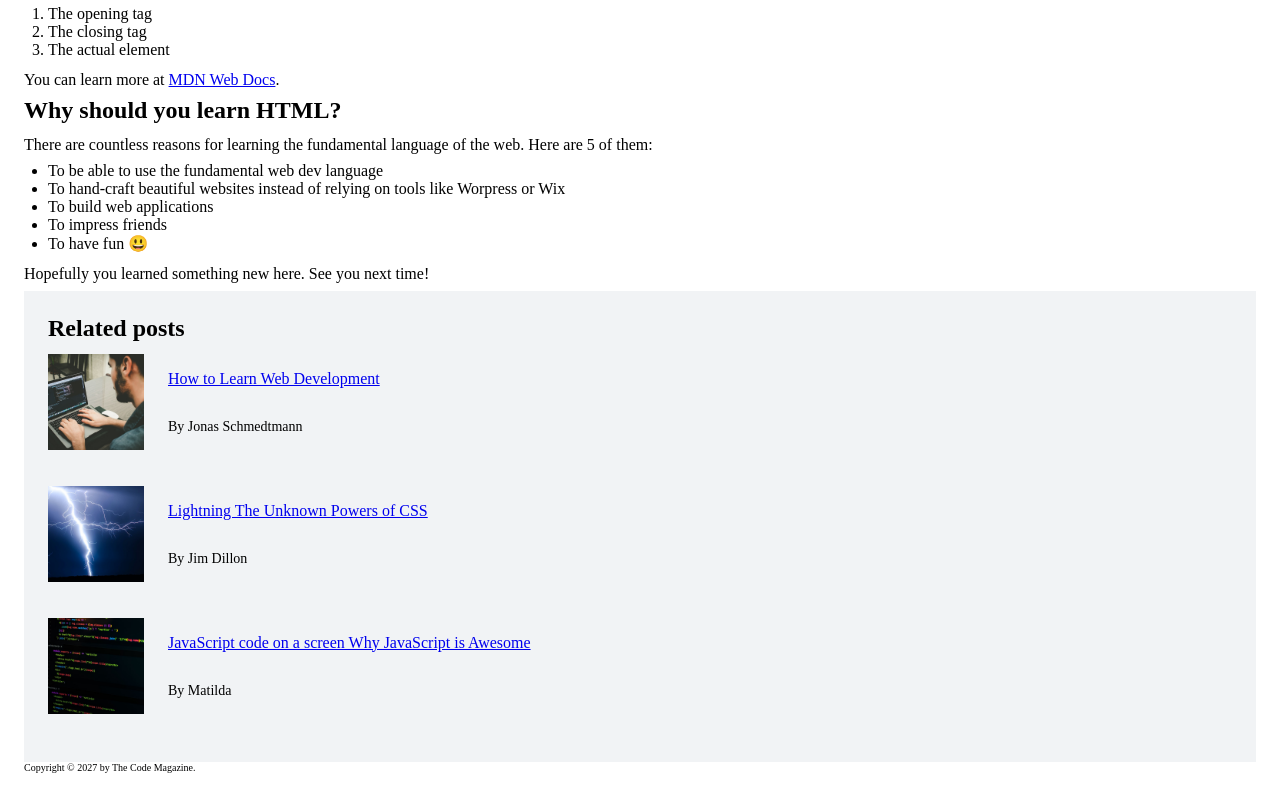
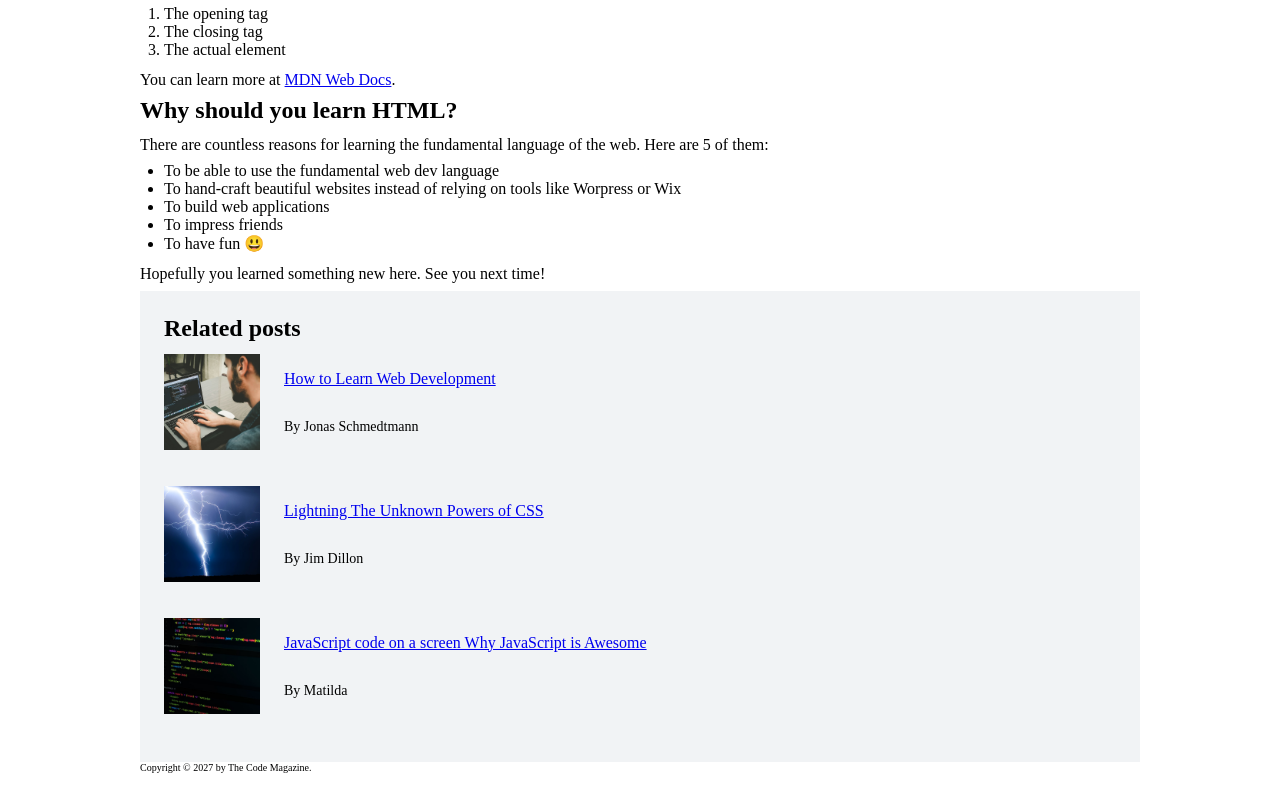
Before and after one commit to H4m3d84/practice-blog, a website: page index.html in a window 1280 px wide. Shown: the part 863-1660 px from the top of the page. Drawn offline with Linux system fonts and the light colour scheme.

Commit message:
center homepage content

```diff
--- a/index.html
+++ b/index.html
@@ -8,6 +8,7 @@
     <title>Document</title>
   </head>
   <body>
+    <div class="container">
       <header class="header">
         <h1 class="heading-primary">The Code Magazine</h1>
         <nav class="nav">
@@ -57,10 +58,10 @@
           HTML stands for <strong>H</strong>yperText <strong>M</strong>arkup
           <strong>L</strong>anguage. It's a markup language that web developers
           use to structure and describe the content of a webpage (not a
-        programming language). HTML consists of elements that describe different
-        types of content: paragraphs, links, headings, images, video, etc. Web
-        browsers understand HTML and render HTML code as websites. In HTML, each
-        element is made up of 3 parts:
+          programming language). HTML consists of elements that describe
+          different types of content: paragraphs, links, headings, images,
+          video, etc. Web browsers understand HTML and render HTML code as
+          websites. In HTML, each element is made up of 3 parts:
         </p>
         <ol class="post__ordered-list">
           <li class="post__ordered-list__item">The opening tag</li>
@@ -73,8 +74,8 @@
         </p>
         <h3 class="heading-tertiary">Why should you learn HTML?</h3>
         <p class="paragraph">
-        There are countless reasons for learning the fundamental language of the
-        web. Here are 5 of them:
+          There are countless reasons for learning the fundamental language of
+          the web. Here are 5 of them:
         </p>
         <ul class="post__unordered-list">
           <li class="post__unordered-list__item">
@@ -137,6 +138,9 @@
           </ul>
         </aside>
       </article>
-    <footer class="footer">Copyright &copy; 2027 by The Code Magazine.</footer>
+      <footer class="footer">
+        Copyright &copy; 2027 by The Code Magazine.
+      </footer>
+    </div>
   </body>
 </html>
--- a/sass/pages/_home.scss
+++ b/sass/pages/_home.scss
@@ -0,0 +1,4 @@
+.container {
+  width: 100rem;
+  margin: 0 auto;
+}
```
Also changed, not shown: style/output.css, 1 other file. Lines whose indentation alone changed are shown as unchanged.
